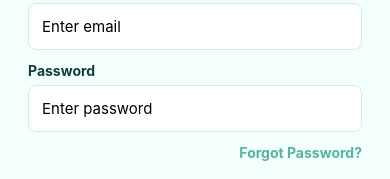
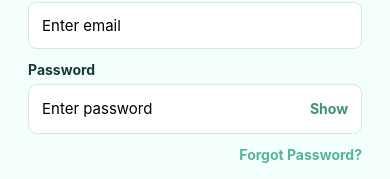
Before and after one commit to JohnbrylleCol2004/CareerCompass, a React Native app: screen /Login in a window 390 px wide. Shown: the part 329-508 px from the top of the page. Built offline with nearby package versions, Linux system fonts and the light colour scheme.

Commit message:
feat: implement PasswordInput component for secure password entry in Login and Register screens

```diff
--- /dev/null
+++ b/src/components/PasswordInput.js
@@ -0,0 +1,46 @@
+import React, { useRef, useState } from 'react';
+import { StyleSheet, Text, TextInput, TouchableOpacity, View } from 'react-native';
+import { colors } from '../theme/colors';
+
+export default function PasswordInput({ style, accessibilityLabel = 'Password', editable = true, ...props }) {
+  const [visible, setVisible] = useState(false);
+  const input = useRef(null);
+
+  return (
+    <View style={styles.container}>
+      <TextInput
+        {...props}
+        ref={input}
+        style={[style, styles.input]}
+        accessibilityLabel={accessibilityLabel}
+        editable={editable}
+        autoCapitalize="none"
+        autoCorrect={false}
+        secureTextEntry={!visible}
+      />
+      <TouchableOpacity
+        accessibilityRole="button"
+        accessibilityLabel={`${visible ? 'Hide' : 'Show'} ${accessibilityLabel.toLowerCase()}`}
+        accessibilityState={{ disabled: !editable }}
+        disabled={!editable}
+        style={styles.toggle}
+        onPress={() => {
+          setVisible(value => !value);
+          input.current?.focus();
+        }}
+      >
+        <Text style={styles.toggleText}>{visible ? 'Hide' : 'Show'}</Text>
+      </TouchableOpacity>
+    </View>
+  );
+}
+
+const styles = StyleSheet.create({
+  container: {
+    flexDirection: 'row', alignItems: 'center', backgroundColor: colors.white,
+    borderWidth: 1, borderColor: colors.border, borderRadius: 9,
+  },
+  input: { flex: 1, minWidth: 0, borderWidth: 0, backgroundColor: 'transparent' },
+  toggle: { minWidth: 64, minHeight: 48, paddingHorizontal: 12, justifyContent: 'center', alignItems: 'center' },
+  toggleText: { color: colors.primaryDark, fontSize: 14, fontWeight: 'bold' },
+});
--- a/src/screens/auth/LoginScreen.js
+++ b/src/screens/auth/LoginScreen.js
@@ -11,6 +11,7 @@ import {
 import { SafeAreaView } from 'react-native-safe-area-context';
 
 import PrimaryButton from '../../components/PrimaryButton';
+import PasswordInput from '../../components/PasswordInput';
 import { colors } from '../../theme/colors';
 
 export default function LoginScreen({ navigation }) {
@@ -60,12 +61,11 @@ export default function LoginScreen({ navigation }) {
         />
 
         <Text style={styles.label}>Password</Text>
-        <TextInput
+        <PasswordInput
           style={styles.input}
           placeholder="Enter password"
           value={password}
           onChangeText={setPassword}
-          secureTextEntry
         />
 
         <TouchableOpacity
--- a/src/screens/auth/RegisterScreen.js
+++ b/src/screens/auth/RegisterScreen.js
@@ -15,6 +15,7 @@ import {
 import { SafeAreaView, useSafeAreaInsets } from 'react-native-safe-area-context';
 
 import PrimaryButton from '../../components/PrimaryButton';
+import PasswordInput from '../../components/PasswordInput';
 import { useAuth } from '../../context/AuthContext';
 import { colors } from '../../theme/colors';
 
@@ -323,7 +324,7 @@ export default function RegisterScreen({ navigation }) {
               onLayout={event => { fieldPositions.current.password = event.nativeEvent.layout.y; }}>
               <Text style={styles.label}>Password *</Text>
 
-              <TextInput
+              <PasswordInput
                 style={styles.input}
                 placeholder="Minimum of 6 characters"
                 placeholderTextColor={colors.gray}
@@ -332,7 +333,6 @@ export default function RegisterScreen({ navigation }) {
                 onFocus={() => focusField('password')}
                 onBlur={() => { focusedField.current = null; }}
                 editable={!loading}
-                secureTextEntry
                 autoCapitalize="none"
               />
             </View>
@@ -343,8 +343,9 @@ export default function RegisterScreen({ navigation }) {
                 Confirm Password *
               </Text>
 
-              <TextInput
+              <PasswordInput
                 style={styles.input}
+                accessibilityLabel="Confirm password"
                 placeholder="Re-enter your password"
                 placeholderTextColor={colors.gray}
                 value={confirmPassword}
@@ -352,7 +353,6 @@ export default function RegisterScreen({ navigation }) {
                 onFocus={() => focusField('confirmPassword')}
                 onBlur={() => { focusedField.current = null; }}
                 editable={!loading}
-                secureTextEntry
                 autoCapitalize="none"
               />
             </View>
```
